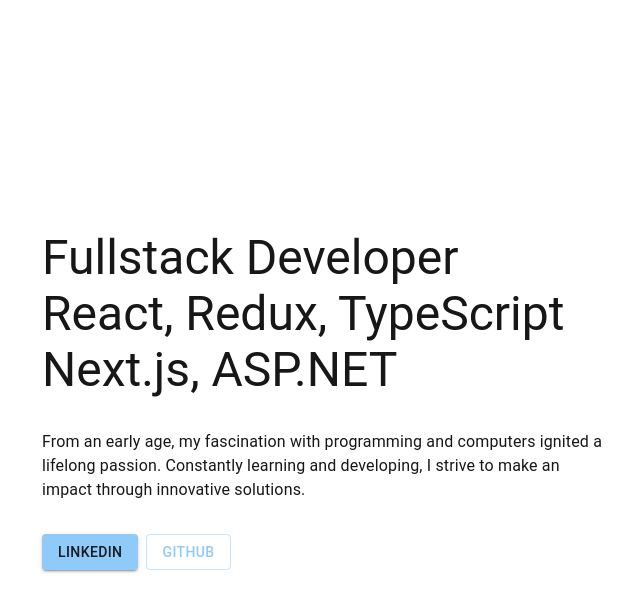
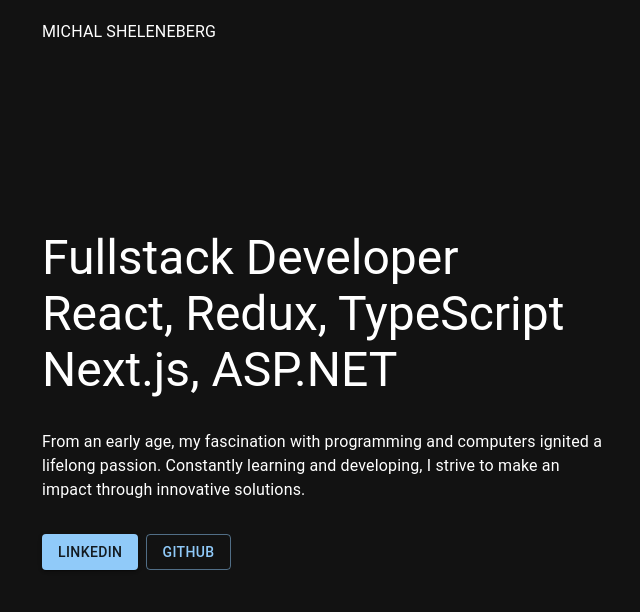
Before and after one commit to michalshelenberg/michalshelenberg, a Next.js app: page / in a window 1280 px wide. Shown: the top 612 px of the page, without its empty margins (314-954 px from the left). Built offline with nearby package versions, Linux system fonts and the light colour scheme; what @mui/material-nextjs would draw is missing.

Commit message:
Update MUI theme

```diff
--- a/app/globals.css
+++ /dev/null
@@ -1,42 +0,0 @@
-:root {
-  --background: #ffffff;
-  --foreground: #171717;
-}
-
-@media (prefers-color-scheme: dark) {
-  :root {
-    --background: #0a0a0a;
-    --foreground: #ededed;
-  }
-}
-
-html,
-body {
-  max-width: 100vw;
-  overflow-x: hidden;
-}
-
-body {
-  color: var(--foreground);
-  background: var(--background);
-  font-family: Arial, Helvetica, sans-serif;
-  -webkit-font-smoothing: antialiased;
-  -moz-osx-font-smoothing: grayscale;
-}
-
-* {
-  box-sizing: border-box;
-  padding: 0;
-  margin: 0;
-}
-
-a {
-  color: inherit;
-  text-decoration: none;
-}
-
-@media (prefers-color-scheme: dark) {
-  html {
-    color-scheme: dark;
-  }
-}
--- a/app/layout.tsx
+++ b/app/layout.tsx
@@ -1,9 +1,8 @@
 import type { Metadata, Viewport } from "next";
 import { Geist, Geist_Mono } from "next/font/google";
-import "./globals.css";
 import { AppRouterCacheProvider } from "@mui/material-nextjs/v15-appRouter";
 import CustomAppBar from "@/components/CustomAppBar";
-import { ThemeProvider } from "@mui/material";
+import { CssBaseline, ThemeProvider } from "@mui/material";
 import { theme } from "@/utils/theme";
 
 const geistSans = Geist({
@@ -35,6 +34,7 @@
       <body className={`${geistSans.variable} ${geistMono.variable}`}>
         <AppRouterCacheProvider>
           <ThemeProvider theme={theme}>
+            <CssBaseline />
             <CustomAppBar />
             {children}
           </ThemeProvider>
```
